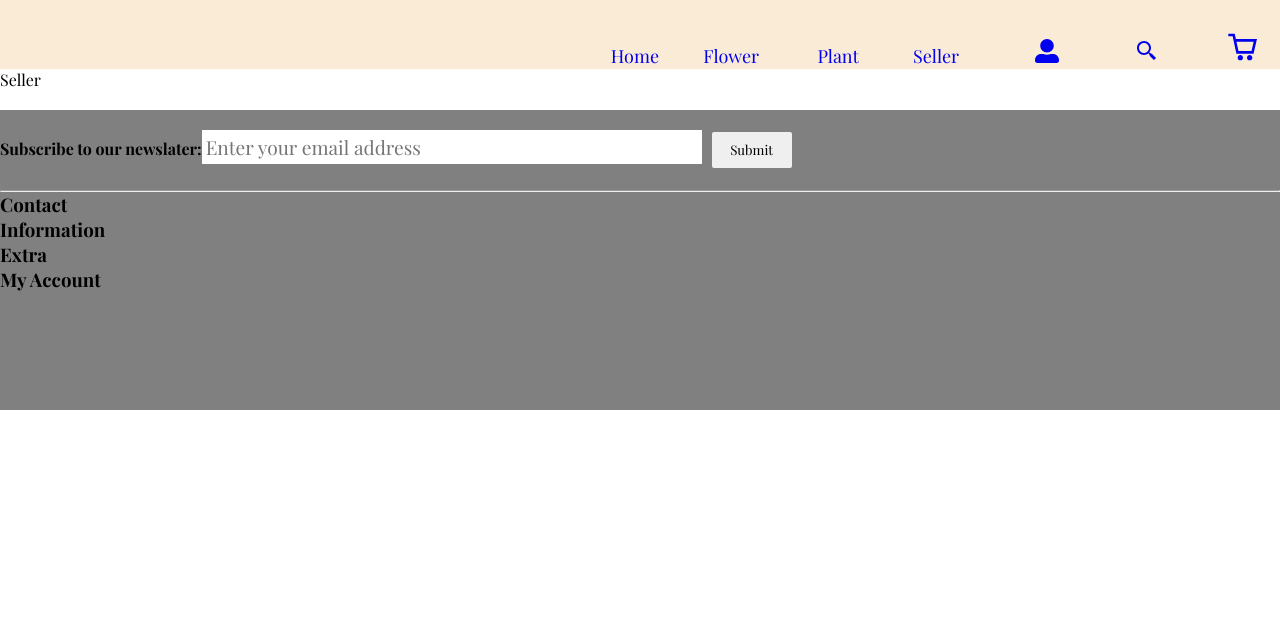
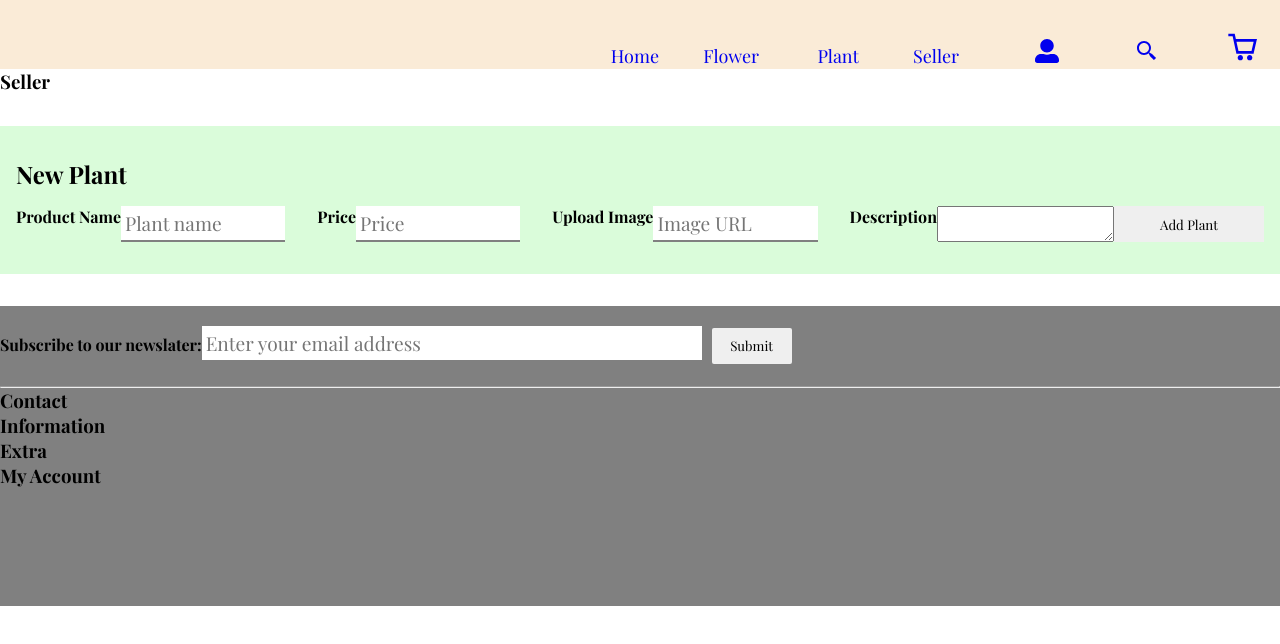
Before and after one commit to luyosamson/BlossomsStore, a React (Create React App) app: page /seller in a window 1280 px wide. Shown: the top 644 px of the page. Built offline with nearby package versions, Linux system fonts and the light colour scheme.

Commit message:
Create seller form

```diff
--- a/src/components/Seller.js
+++ b/src/components/Seller.js
@@ -1,8 +1,13 @@
 import React from 'react'
+import NewPlantForm from "./NewPlantForm"
 
 function Seller() {
   return (
-    <div>Seller</div>
+    <div>
+      <h3>Seller</h3>
+
+      <NewPlantForm />
+    </div>
   )
 }
 
```
